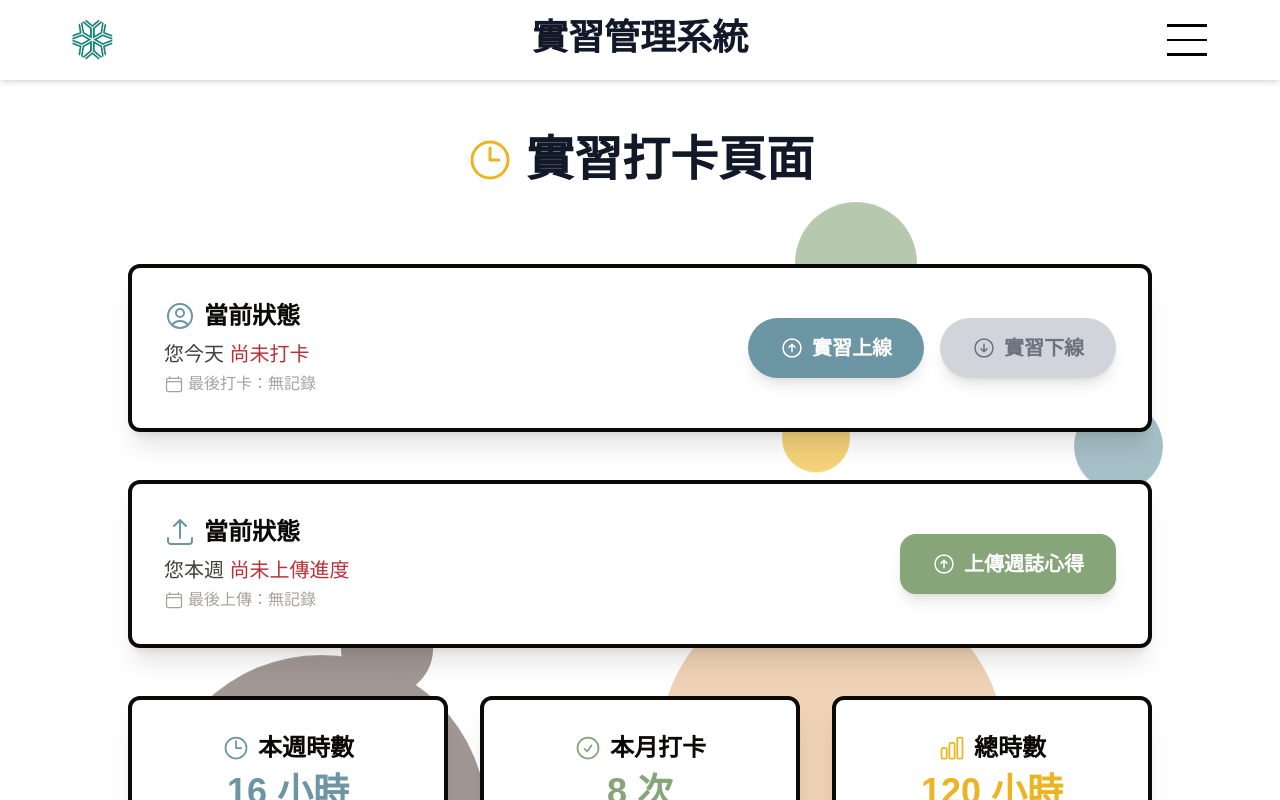
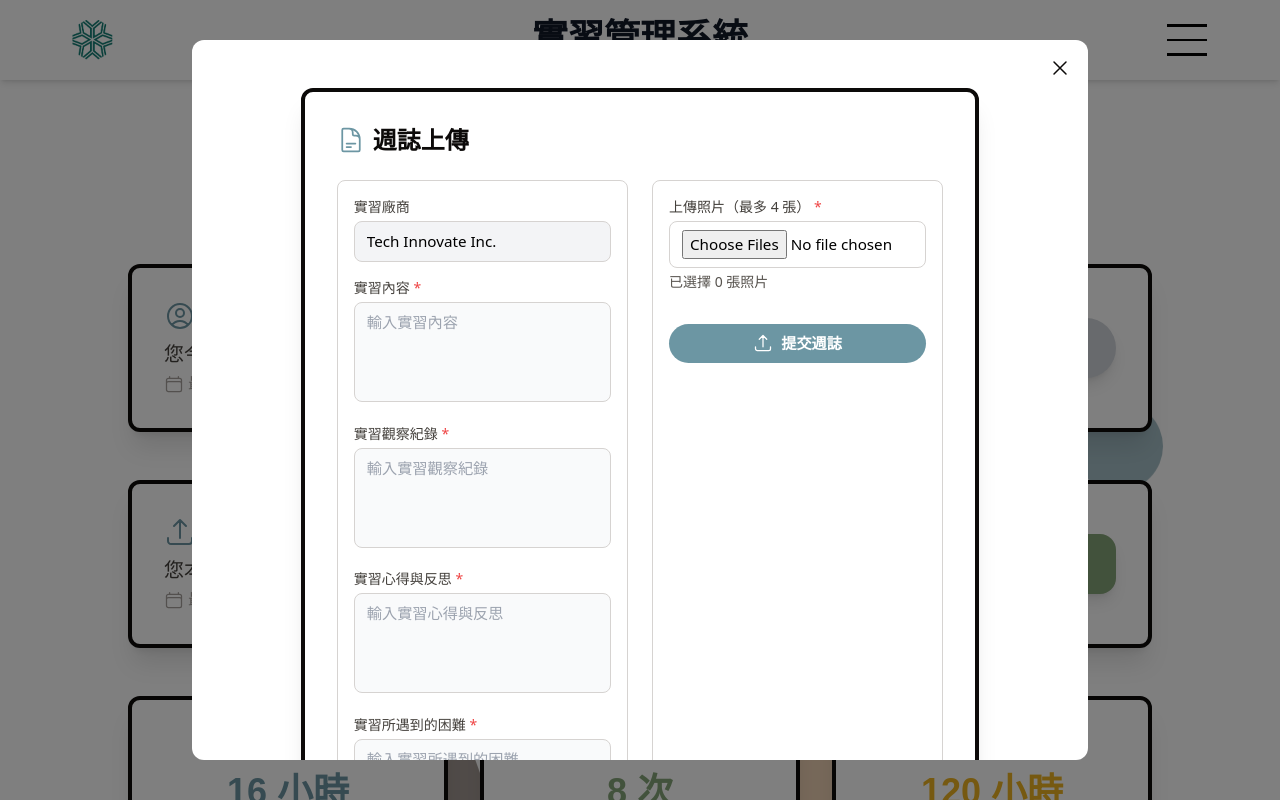
Before and after one commit to Yuntech-AI-Design/IILabTIME_web, a Vue app in the folder hello-vue3/: page /check-in in a window 1280 px wide. Both pictures are taken after a click on the button "上傳週誌心得". Shown: the top 800 px of the page. Built offline with nearby package versions, Linux system fonts and the light colour scheme; a small style sheet from the web is missing; a web font is replaced by a local one.

Commit message:
功能：更新 UploadWeek 組件以開啟報告模態框，調整路由設定以強制身份驗證，並重構 Reports 組件以改善上傳功能

```diff
--- a/hello-vue3/src/views/Reports.vue
+++ b/hello-vue3/src/components/CheckIn/Reports.vue
@@ -1,7 +1,7 @@
 <template>
   <section class="w-full px-[10%] py-6 relative z-10">
     <div
-      class="home-card bg-white border-4 border-stone-950 rounded-xl p-8 shadow-xl opacity-0"
+      class="home-card bg-white border-4 border-stone-950 rounded-xl p-8 shadow-xl"
       :class="{ 'animate-fade-in-up-relative': headerVisible }"
       style="animation-delay: 0.8s"
     >
@@ -48,41 +48,31 @@
       <teleport to="body">
         <ModalDialog
           v-if="showErrorModal"
-          :visible="showErrorModal"
           :message="errorMessage"
-          @confirm="showErrorModal = false"
-          @cancel="showErrorModal = false"
           @close="showErrorModal = false"
-        >
-          <div class="flex justify-end">
-            <button
-              @click="showErrorModal = false"
-              class="px-6 py-2 bg-Ghibli-blue text-white rounded-full font-semibold hover:bg-Ghibli-yellow"
-            >
-              確定
-            </button>
-          </div>
-        </ModalDialog>
+        />
       </teleport>
     </div>
   </section>
 </template>
 
 <script setup>
-import { ref, onMounted } from 'vue';
-import { DocumentTextIcon, ArrowUpTrayIcon } from '@heroicons/vue/24/outline';
-import ReportFields from '@/components/WeeklyReport/ReportForm.vue';
-import PhotoUploader from '@/components/WeeklyReport/PhotoUploader.vue';
-import ModalDialog from '@/components/Grades/ModalDialog.vue';
+import { ref, onMounted } from 'vue'
+import { DocumentTextIcon, ArrowUpTrayIcon } from '@heroicons/vue/24/outline'
+import ReportFields from '@/components/WeeklyReport/ReportForm.vue'
+import PhotoUploader from '@/components/WeeklyReport/PhotoUploader.vue'
+import ModalDialog from '@/components/CheckIn/ModalDialog.vue'
 
-defineProps({ headerVisible: { type: Boolean, default: true } });
+defineProps({
+  headerVisible: { type: Boolean, default: true }
+})
 
-// 模擬個人資料（導入公司）
+const emit = defineEmits(['loaded', 'submit-success'])
+
 const userProfile = {
   internshipCompany: 'Tech Innovate Inc.'
-};
+}
 
-// 表單數據
 const formData = ref({
   content: '',
   observations: '',
@@ -90,20 +80,18 @@ const formData = ref({
   challenges: '',
   solutions: '',
   others: ''
-});
+})
 
-const photos = ref([]);
+const photos = ref([])
 
-// 錯誤提示狀態
-const showErrorModal = ref(false);
-const errorMessage = ref('');
+const showErrorModal = ref(false)
+const errorMessage = ref('')
 
-// 確認頁面掛載
 onMounted(() => {
-  console.log('Reports.vue 已掛載，實習廠商：', userProfile.internshipCompany);
-});
+  console.log('Reports.vue 已掛載，實習廠商：', userProfile.internshipCompany)
+  emit('loaded')
+})
 
-// 提交週誌
 const handleSubmit = () => {
   if (
     formData.value.content === '' ||
@@ -112,20 +100,18 @@ const handleSubmit = () => {
     formData.value.challenges === '' ||
     formData.value.solutions === ''
   ) {
-    showError('請填寫所有必填欄位！');
-    return;
+    showError('請填寫所有必填欄位！')
+    return
   }
   if (photos.value.length !== 4) {
-    showError('請上傳正好 4 張照片！');
-    return;
+    showError('請上傳正好 4 張照片！')
+    return
   }
-  // 模擬提交
   console.log('提交數據：', {
     company: userProfile.internshipCompany,
     ...formData.value,
     photos: photos.value.map(p => p.file)
-  });
-  // 清空表單
+  })
   formData.value = {
     content: '',
     observations: '',
@@ -133,18 +119,17 @@ const handleSubmit = () => {
     challenges: '',
     solutions: '',
     others: ''
-  };
-  photos.value = [];
-  // 顯示成功提示
-  errorMessage.value = '週誌提交成功！';
-  showErrorModal.value = true;
-};
+  }
+  photos.value = []
+  errorMessage.value = '週誌提交成功！'
+  showErrorModal.value = true
+  emit('submit-success')
+}
 
-// 顯示錯誤
 const showError = (message) => {
-  errorMessage.value = message;
-  showErrorModal.value = true;
-};
+  errorMessage.value = message
+  showErrorModal.value = true
+}
 </script>
 
 <style scoped>
--- a/hello-vue3/src/components/CheckIn/UploadWeek.vue
+++ b/hello-vue3/src/components/CheckIn/UploadWeek.vue
@@ -20,7 +20,7 @@
       </div>
       <div class="flex space-x-4">
         <button
-          @click="$emit('check-in')"
+          @click="$emit('open-report-modal')"
           :disabled="isUploadWeek"
           class="px-8 py-4 bg-Ghibli-green text-white rounded-2xl font-semibold shadow-lg hover:bg-Ghibli-yellow hover:text-stone-950 disabled:bg-gray-300 disabled:text-gray-500 disabled:cursor-not-allowed transition-all duration-300 flex items-center text-xl"
         >
@@ -44,7 +44,7 @@ defineProps({
   }
 })
 
-// defineEmits(['check-in', 'check-out'])
+defineEmits(['open-report-modal'])
 </script>
 
 <style scoped>
--- a/hello-vue3/src/router/index.js
+++ b/hello-vue3/src/router/index.js
@@ -11,7 +11,7 @@ const Dashboard = () => import('../views/Dashboard.vue')
 const GradeManagement = () => import('../views/GradeManagement.vue')
 const CheckIn = () => import('../views/CheckIn.vue')
 const Competition = () => import('../views/Competition.vue')
-const Reports = () => import('../views/Reports.vue')
+const Reports = () => import('../components/CheckIn/Reports.vue')
 const DiscussionForm = () => import('../views/DiscussionForm.vue')
 const Profile = () => import('../views/Profile.vue')
 const IntershipForm = () => import('../views/IntershipForm.vue')
@@ -38,31 +38,31 @@ const routes = [
     path: '/dashboard',
     name: 'Dashboard',
     component: Dashboard,
-    meta: { requiresAuth: false }
+    meta: { requiresAuth: true }
   },
   {
     path: '/grades',
     name: 'GradeManagement',
     component: GradeManagement,
-    meta: { requiresAuth: false }
+    meta: { requiresAuth: true }
   },
   {
     path: '/check-in',
     name: 'CheckIn',
     component: CheckIn,
-    meta: { requiresAuth: false }
+    meta: { requiresAuth: true }
   },
   {
     path: '/competition',
     name: 'Competition',
     component: Competition,
-    meta: { requiresAuth: false }
+    meta: { requiresAuth: true }
   },
   {
     path: '/reports',
     name: 'Reports',
     component: Reports,
-    meta: { requiresAuth: false }
+    meta: { requiresAuth: true }
   },
   {
     path: '/discussion',
@@ -74,7 +74,7 @@ const routes = [
     path: '/profile',
     name: 'Profile',
     component: Profile,
-    meta: { requiresAuth: false }
+    meta: { requiresAuth: true }
   },
   {
     path: '/:pathMatch(.*)*',
@@ -84,13 +84,13 @@ const routes = [
     path: '/intershipform',
     name: 'intershipform',
     component: IntershipForm,
-    meta: { requiresAuth: false }
+    meta: { requiresAuth: true }
   },
   {
     path: '/intershipreport',
     name: 'intershipreport',
     component: IntershipReport,
-    meta: { requiresAuth: false }
+    meta: { requiresAuth: true }
   }
 ]
 
--- a/hello-vue3/src/views/CheckIn.vue
+++ b/hello-vue3/src/views/CheckIn.vue
@@ -18,7 +18,7 @@
       :is-upload-week="isUploadWeek"
       :last-upload-week="lastUploadWeek"
       :last-upload-week-timestamp="lastUploadWeekTimestamp"
-      @check-out="checkOut"
+      @open-report-modal="openReportModal"
     />
     <StatsGrid
       :weekly-hours="weeklyHours"
@@ -35,11 +35,32 @@
       @cancel="cancelModal"
       @close="showModal = false"
     />
+    <!-- 週誌上傳模態框 -->
+    <teleport to="body">
+      <div
+        v-if="showReportModal"
+        class="fixed inset-0 bg-black bg-opacity-50 flex items-center justify-center z-50 p-4"
+      >
+        <div class="bg-white rounded-xl max-w-4xl w-full max-h-[90vh] overflow-y-auto p-6 relative">
+          <button
+            @click="showReportModal = false"
+            class="absolute top-4 right-4 text-stone-950 hover:text-Ghibli-red"
+          >
+            <XMarkIcon class="w-6 h-6" />
+          </button>
+          <div v-if="!isReportsLoaded" class="text-red-500 text-center py-4">
+            無法載入週誌表單，請檢查 Reports.vue 是否正確導入或有錯誤
+          </div>
+          <Reports :header-visible="false" @loaded="isReportsLoaded = true" @submit-success="handleReportSubmit" />
+        </div>
+      </div>
+    </teleport>
   </div>
 </template>
 
 <script setup>
 import { ref } from 'vue'
+import { XMarkIcon } from '@heroicons/vue/24/outline'
 import BallBackground from '@/components/Background/BallBackground.vue'
 import HeaderSection from '@/components/CheckIn/HeaderSection.vue'
 import StatusCard from '@/components/CheckIn/StatusCard.vue'
@@ -47,6 +68,7 @@ import StatsGrid from '@/components/CheckIn/StatsGrid.vue'
 import HistoryTable from '@/components/CheckIn/HistoryTable.vue'
 import ModalDialog from '@/components/CheckIn/ModalDialog.vue'
 import UploadWeek from '@/components/CheckIn/UploadWeek.vue'
+import Reports from '@/components/CheckIn/Reports.vue'
 
 // 動畫與狀態
 const headerVisible = ref(true)
@@ -60,10 +82,11 @@ const checkInRecords = ref([])
 const showModal = ref(false)
 const modalMessage = ref('')
 const pendingAction = ref(null)
-const isUploadWeek =  ref(false)
+const isUploadWeek = ref(false)
 const lastUploadWeek = ref('')
 const lastUploadWeekTimestamp = ref(null)
-
+const showReportModal = ref(false)
+const isReportsLoaded = ref(false)
 
 const getCurrentTime = () => new Date().toLocaleTimeString('zh-TW', { hour: '2-digit', minute: '2-digit', hour12: false })
 const getCurrentDate = () => {
@@ -79,10 +102,8 @@ const checkIn = () => {
 
 const checkOut = () => {
   if (!lastCheckInTimestamp.value) return
-
   const now = Date.now()
   const diffInSeconds = Math.floor((now - lastCheckInTimestamp.value) / 1000)
-
   if (diffInSeconds < 60) {
     const remaining = 60 - diffInSeconds
     modalMessage.value = `實習上線打卡後需等待 1 分鐘才能下線打卡！\n（還需等待 ${remaining} 秒）`
@@ -94,7 +115,6 @@ const checkOut = () => {
     showModal.value = true
   }
 }
-
 
 const confirmAction = () => {
   if (pendingAction.value === 'checkIn') {
@@ -132,4 +152,16 @@ const cancelModal = () => {
   showModal.value = false
   pendingAction.value = null
 }
+
+const openReportModal = () => {
+  isReportsLoaded.value = false
+  showReportModal.value = true
+}
+
+const handleReportSubmit = () => {
+  isUploadWeek.value = true
+  lastUploadWeek.value = getCurrentDate()
+  lastUploadWeekTimestamp.value = Date.now()
+  showReportModal.value = false
+}
 </script>
```
